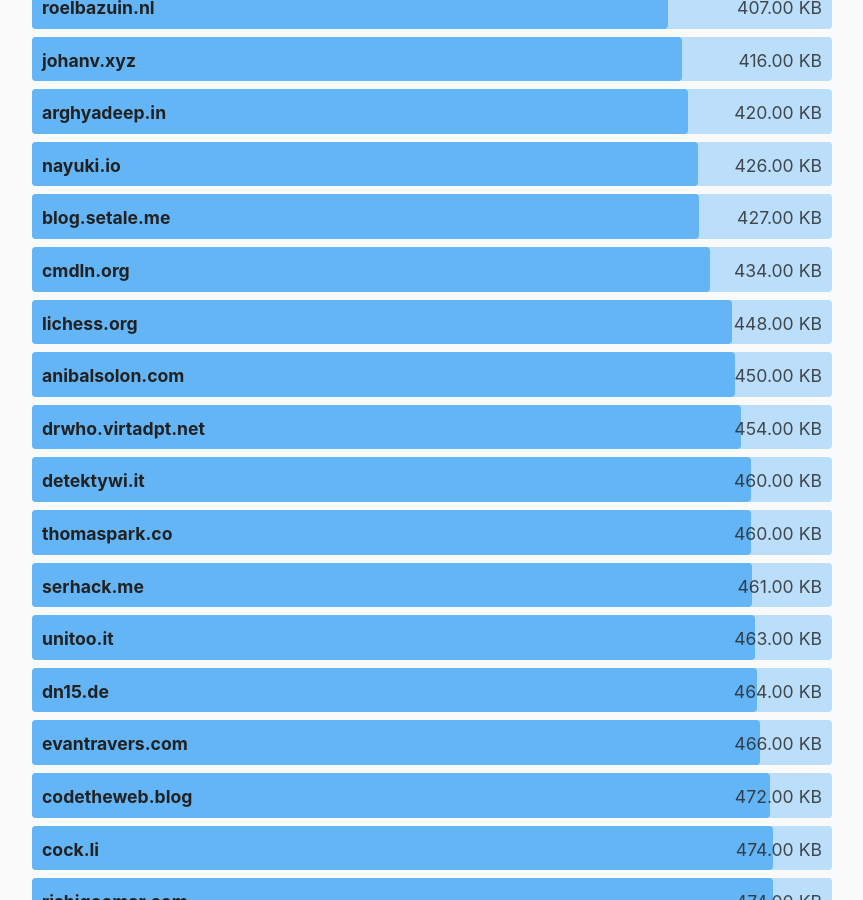
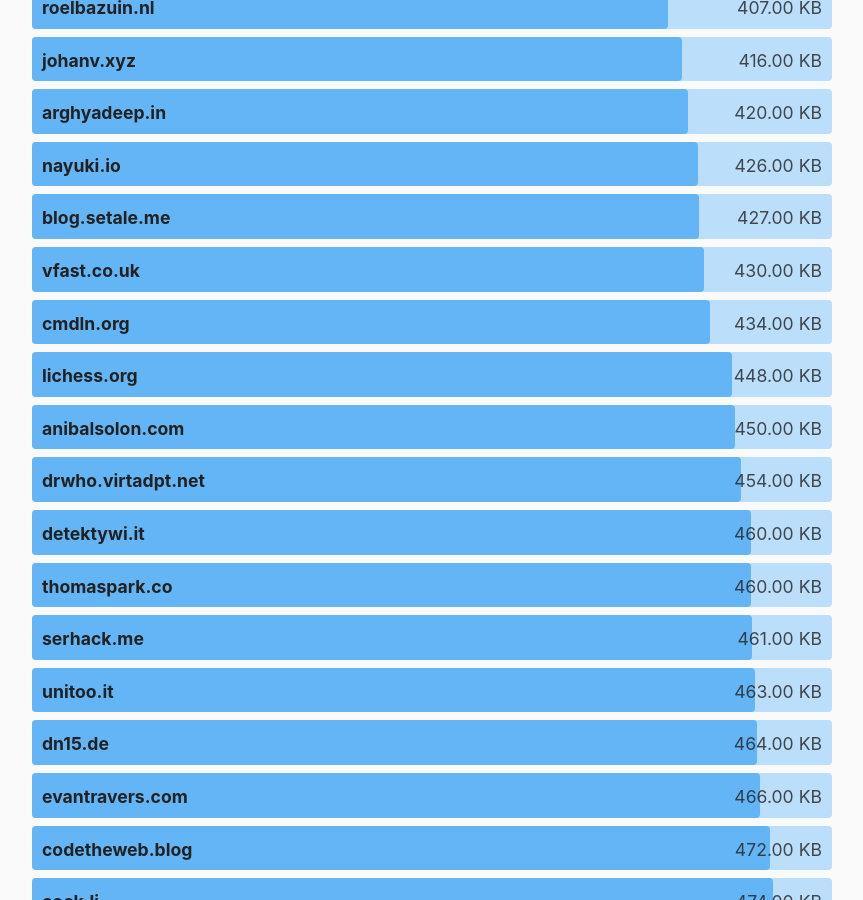
Before and after one commit to kevquirk/512kb.club, a Jekyll site: the page built from index.md, in a window 1280 px wide and 900 px high, scrolled down 21219 px. Shown: the whole window, without its empty margins (208-1071 px from the left). Built offline with Jekyll 4.4.1, drawn with Linux system fonts in a browser that asks for light colours.

Commit message:
Update sites.yml

```diff
--- a/_data/sites.yml
+++ b/_data/sites.yml
@@ -1893,6 +1893,11 @@
   size: 54.5
   last_checked: 2022-02-24
 
+- domain: vfast.co.uk
+  url: https://www.vfast.co.uk/
+  size: 430
+  last_checked: 2022-03-06
+
 - domain: vitcerny.xyz
   url: https://vitcerny.xyz/
   size: 121
```
